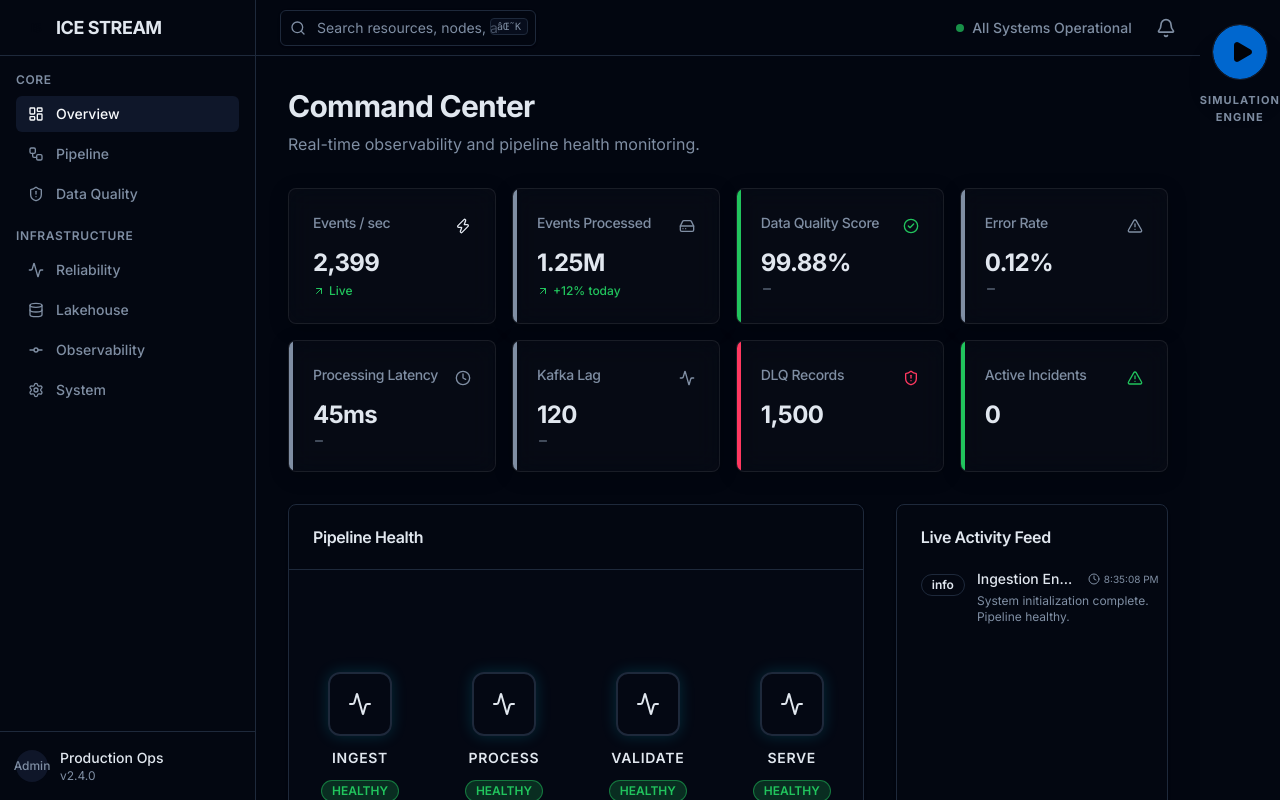
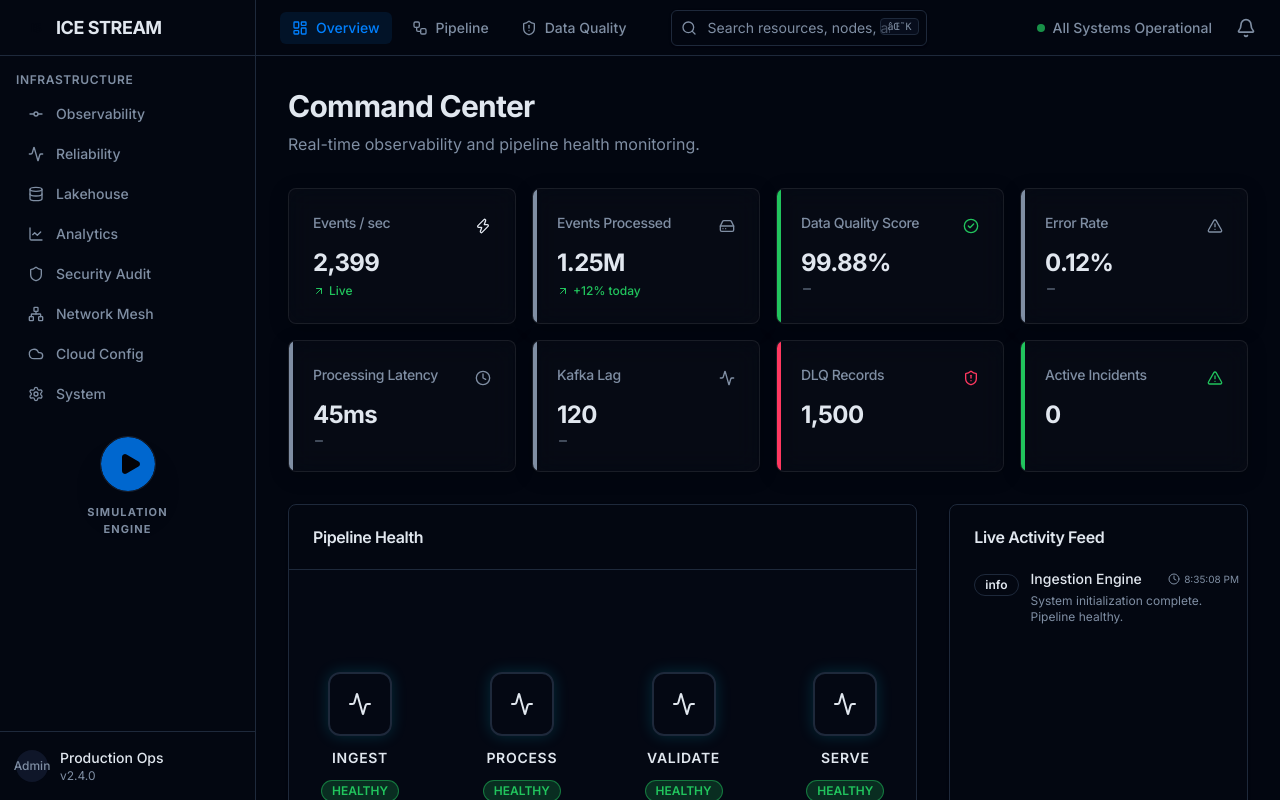
Before and after one commit to sanika-mankar/Ice-stream-lakehouse-observability, a React (Vite) app in the folder frontend/: page /overview in a window 1280 px wide. Built offline with nearby package versions, Linux system fonts and the light colour scheme.

Commit message:
Reorganize DashboardLayout core navigation horizontally

```diff
--- a/frontend/src/layouts/DashboardLayout.tsx
+++ b/frontend/src/layouts/DashboardLayout.tsx
@@ -1,18 +1,26 @@
 import { NavLink, Outlet } from "react-router-dom";
 import {
-  Activity, Database, GitCommit, LayoutDashboard, Settings, ShieldAlert, Workflow, Bell, Search
+  Activity, Database, GitCommit, LayoutDashboard, Settings, ShieldAlert, Workflow, Bell, Search,
+  LineChart, Cloud, Network, Shield
 } from "lucide-react";
 import { cn } from "../lib/utils";
 import { useStore } from "../lib/store/useStore";
 import { DemoController } from "../components/ui/DemoController";
 
-const SIDEBAR_ITEMS = [
+const CORE_ITEMS = [
   { name: "Overview", path: "/overview", icon: LayoutDashboard },
   { name: "Pipeline", path: "/pipeline", icon: Workflow },
   { name: "Data Quality", path: "/quality", icon: ShieldAlert },
+];
+
+const INFRASTRUCTURE_ITEMS = [
+  { name: "Observability", path: "/observability", icon: GitCommit },
   { name: "Reliability", path: "/reliability", icon: Activity },
   { name: "Lakehouse", path: "/lakehouse", icon: Database },
-  { name: "Observability", path: "/observability", icon: GitCommit },
+  { name: "Analytics", path: "/analytics", icon: LineChart },
+  { name: "Security Audit", path: "/security", icon: Shield },
+  { name: "Network Mesh", path: "/network", icon: Network },
+  { name: "Cloud Config", path: "/cloud", icon: Cloud },
   { name: "System", path: "/system", icon: Settings },
 ];
 
@@ -32,10 +40,10 @@ export default function DashboardLayout() {
           </div>
         </div>
 
-        <div className="px-4 py-4">
-          <div className="text-xs font-semibold text-muted-foreground tracking-wider mb-2 uppercase">Core</div>
+        <div className="px-4 py-4 flex-1 overflow-y-auto">
+          <div className="text-xs font-semibold text-muted-foreground tracking-wider mb-2 uppercase">Infrastructure</div>
           <nav className="space-y-1">
-            {SIDEBAR_ITEMS.slice(0, 3).map((item) => (
+            {INFRASTRUCTURE_ITEMS.map((item) => (
               <NavLink key={item.path} to={item.path} className={({ isActive }) => cn(
                 "flex items-center gap-3 rounded-md px-3 py-2 text-sm font-medium transition-colors",
                 isActive ? "bg-secondary text-secondary-foreground" : "text-muted-foreground hover:bg-secondary/50 hover:text-foreground"
@@ -45,24 +53,11 @@ export default function DashboardLayout() {
               </NavLink>
             ))}
           </nav>
+
+          <DemoController />
         </div>
 
-        <div className="px-4 pb-4 flex-1">
-          <div className="text-xs font-semibold text-muted-foreground tracking-wider mb-2 uppercase">Infrastructure</div>
-          <nav className="space-y-1">
-            {SIDEBAR_ITEMS.slice(3).map((item) => (
-              <NavLink key={item.path} to={item.path} className={({ isActive }) => cn(
-                "flex items-center gap-3 rounded-md px-3 py-2 text-sm font-medium transition-colors",
-                isActive ? "bg-secondary text-secondary-foreground" : "text-muted-foreground hover:bg-secondary/50 hover:text-foreground"
-              )}>
-                <item.icon className="h-4 w-4" />
-                {item.name}
-              </NavLink>
-            ))}
-          </nav>
-        </div>
-
-        <div className="p-4 border-t border-border mt-auto">
+        <div className="p-4 border-t border-border mt-auto flex-shrink-0">
           <div className="flex items-center gap-3">
             <div className="w-8 h-8 rounded-full bg-muted flex items-center justify-center">
               <span className="text-xs font-medium text-muted-foreground">Admin</span>
@@ -79,6 +74,18 @@ export default function DashboardLayout() {
       <div className="flex flex-1 flex-col overflow-hidden">
         {/* Top Header */}
         <header className="flex h-14 items-center gap-4 border-b border-border bg-card/50 backdrop-blur-sm px-6 sticky top-0 z-10">
+          <div className="flex items-center gap-2 mr-4">
+            {CORE_ITEMS.map((item) => (
+              <NavLink key={item.path} to={item.path} className={({ isActive }) => cn(
+                "flex items-center gap-2 rounded-md px-3 py-1.5 text-sm font-medium transition-all",
+                isActive ? "bg-primary/10 text-primary" : "text-muted-foreground hover:bg-secondary/80 hover:text-foreground"
+              )}>
+                <item.icon className="h-4 w-4" />
+                {item.name}
+              </NavLink>
+            ))}
+          </div>
+
           <div className="flex-1 flex items-center gap-4">
             <div className="relative w-64 max-w-sm">
               <Search className="absolute left-2.5 top-2.5 h-4 w-4 text-muted-foreground" />
@@ -116,7 +123,6 @@ export default function DashboardLayout() {
           <Outlet />
         </main>
       </div>
-      <DemoController />
     </div>
   );
 }
```
